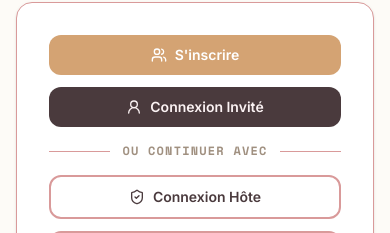
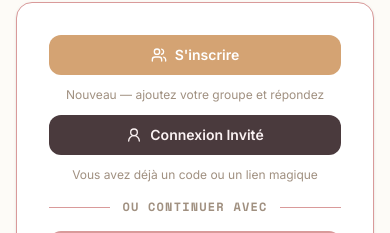
Before and after one commit to HomieEddy/baby_shower_planner, a React (Vite) app: page / in a window 390 px wide. Shown: the part 222-455 px from the top of the page. Built offline with nearby package versions, Linux system fonts and the light colour scheme; no server answers; a web font is replaced by a local one.

Commit message:
fix(layout): responsive stat/modal grids, scrollable month, clearer landing paths
Stat and date/time grids stack on small screens, the agenda month view
scrolls horizontally instead of cramming 7 columns, and the landing page
labels the Register vs Guest Login paths.

```diff
--- a/src/components/admin/AgendaCalendar.tsx
+++ b/src/components/admin/AgendaCalendar.tsx
@@ -92,12 +92,13 @@ export const AgendaCalendar: React.FC<AgendaCalendarProps> = ({ tasks, t, langua
         </button>
       </div>
 
-      <div className="grid grid-cols-7 gap-1.5">
-        {weekdays.map((day) => (
-          <div key={day.toISOString()} className="text-center text-xs font-mono font-bold uppercase text-[#A09080] py-1">
-            {format(day, 'EEE', { locale: localeFor(language) })}
-          </div>
-        ))}
+      <div className="overflow-x-auto -mx-1 px-1">
+        <div className="grid grid-cols-7 gap-1.5 min-w-[560px]">
+          {weekdays.map((day) => (
+            <div key={day.toISOString()} className="text-center text-xs font-mono font-bold uppercase text-[#A09080] py-1">
+              {format(day, 'EEE', { locale: localeFor(language) })}
+            </div>
+          ))}
         {days.map((day) => {
           const ymd = format(day, 'yyyy-MM-dd');
           const dayTasks = tasksByDay.get(ymd) ?? [];
@@ -142,6 +143,7 @@ export const AgendaCalendar: React.FC<AgendaCalendarProps> = ({ tasks, t, langua
             </button>
           );
         })}
+        </div>
       </div>
     </div>
   );
--- a/src/components/admin/AgendaTaskModal.tsx
+++ b/src/components/admin/AgendaTaskModal.tsx
@@ -129,7 +129,7 @@ export const AgendaTaskModal: React.FC<AgendaTaskModalProps> = ({ open, task, pr
           />
         </div>
 
-        <div className="grid grid-cols-2 gap-3">
+        <div className="grid grid-cols-1 sm:grid-cols-2 gap-3">
           <div>
             <label className={labelCls}>{t.agendaTaskDueDateLabel}</label>
             <input type="date" {...register('due_date')} className={inputCls} />
--- a/src/components/admin/GuestCheckIn.tsx
+++ b/src/components/admin/GuestCheckIn.tsx
@@ -83,7 +83,7 @@ export const GuestCheckIn = () => {
   return (
     <div className="space-y-6">
       {/* Stats bar — individuals: expected vs checked in */}
-      <div className="grid grid-cols-3 gap-3">
+      <div className="grid grid-cols-1 sm:grid-cols-3 gap-3">
         <div className="bg-white rounded-2xl border border-[#CBAE94]/30 p-4 text-center">
           <Users className="w-5 h-5 text-[#8B735B] mx-auto mb-1" />
           <div className="text-2xl font-bold text-[#4A3F35]">{stats.total}</div>
--- a/src/components/landing/LandingPage.tsx
+++ b/src/components/landing/LandingPage.tsx
@@ -38,6 +38,7 @@ export const LandingPage = () => {
           <Users className="w-4 h-4" />
           {t.landingRegisterBtn}
         </button>
+        <p className="text-xs text-[#A09080] font-sans text-center">{t.landingRegisterCaption}</p>
         <button
           type="button"
           onClick={() => navigate('/portal')}
@@ -46,6 +47,7 @@ export const LandingPage = () => {
           <UserRound className="w-4 h-4" />
           {t.landingGuestBtn}
         </button>
+        <p className="text-xs text-[#A09080] font-sans text-center">{t.landingGuestCaption}</p>
 
         <div className="flex items-center gap-3 py-1" aria-hidden>
           <span className="flex-1 border-t border-[#CBAE94]/50" />
--- a/src/translations.ts
+++ b/src/translations.ts
@@ -515,7 +515,9 @@ export interface Translations {
   landingEntryLabel: string;
   landingEventBtn: string;
   landingGuestBtn: string;
+  landingGuestCaption: string;
   landingHeroSubtitle: string;
+  landingRegisterCaption: string;
   linkCopied: string;
   linkOnlyHint: string;
   liveFeedTab: string;
@@ -1633,6 +1635,8 @@ export const translations: Record<Language, Translations> = {
     landingEntryLabel: "Or continue with",
     landingEventBtn: "Event Details",
     landingGuestBtn: "Guest Login",
+    landingGuestCaption: "Already have an invite code or magic link",
+    landingRegisterCaption: "New here — add your party and RSVP",
     landingHeroSubtitle: "Log in to RSVP, find your seat, and join the celebration.",
     linkCopied: "Copied!",
     linkOnlyHint: "You'll get a ready-to-send message to share yourself (WhatsApp, Messenger…).",
@@ -2748,7 +2752,9 @@ export const translations: Record<Language, Translations> = {
     landingEntryLabel: "Ou continuer avec",
     landingEventBtn: "Détails de l'événement",
     landingGuestBtn: "Connexion Invité",
+    landingGuestCaption: "Vous avez déjà un code ou un lien magique",
     landingHeroSubtitle: "Connectez-vous pour répondre, trouver votre table et célébrer avec nous.",
+    landingRegisterCaption: "Nouveau — ajoutez votre groupe et répondez",
     linkCopied: "Copié !",
     linkOnlyHint: "Vous recevrez un message prêt à envoyer à partager vous-même (WhatsApp, Messenger…).",
     liveFeedTab: "Fil en direct",
```
